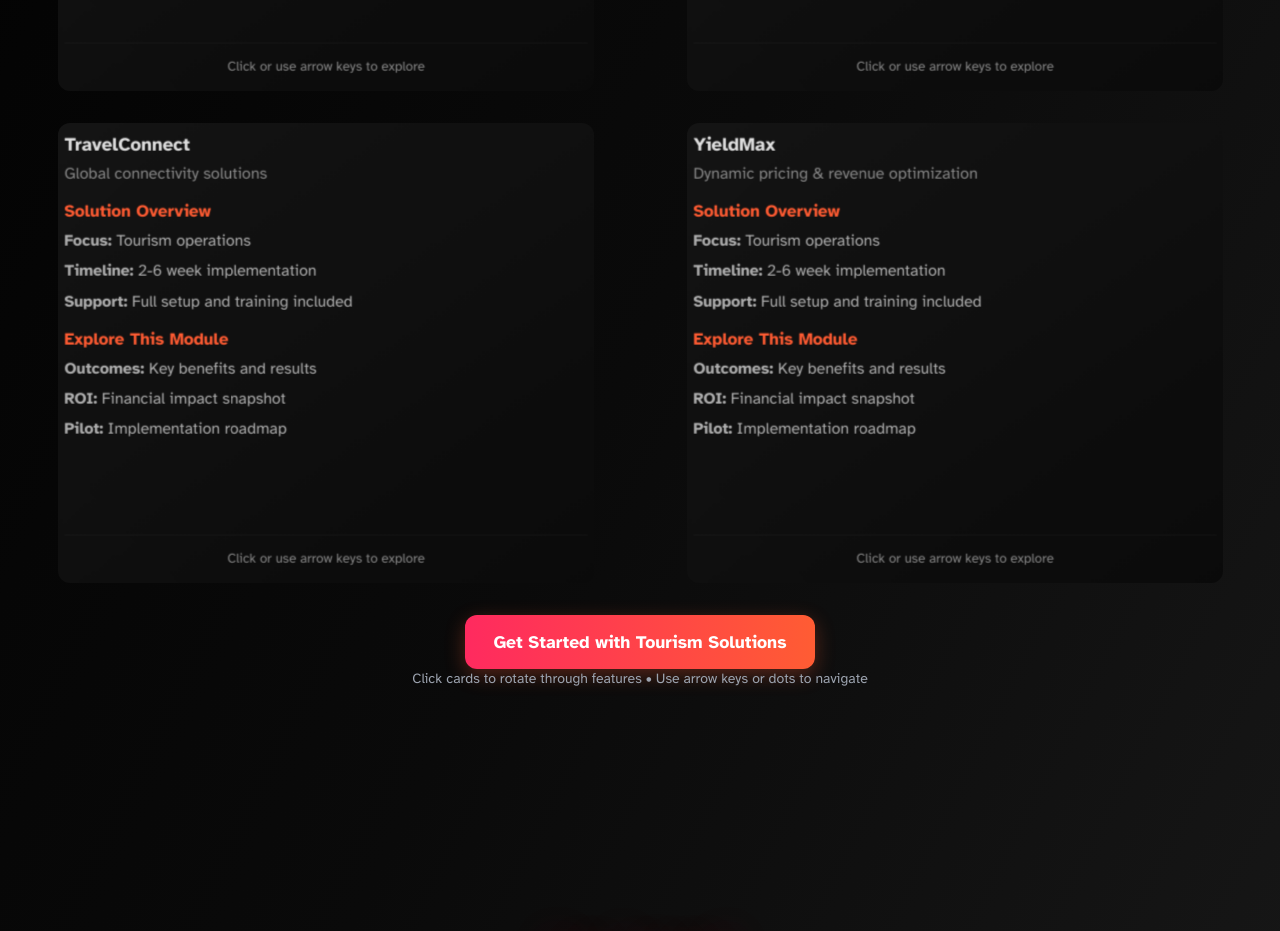
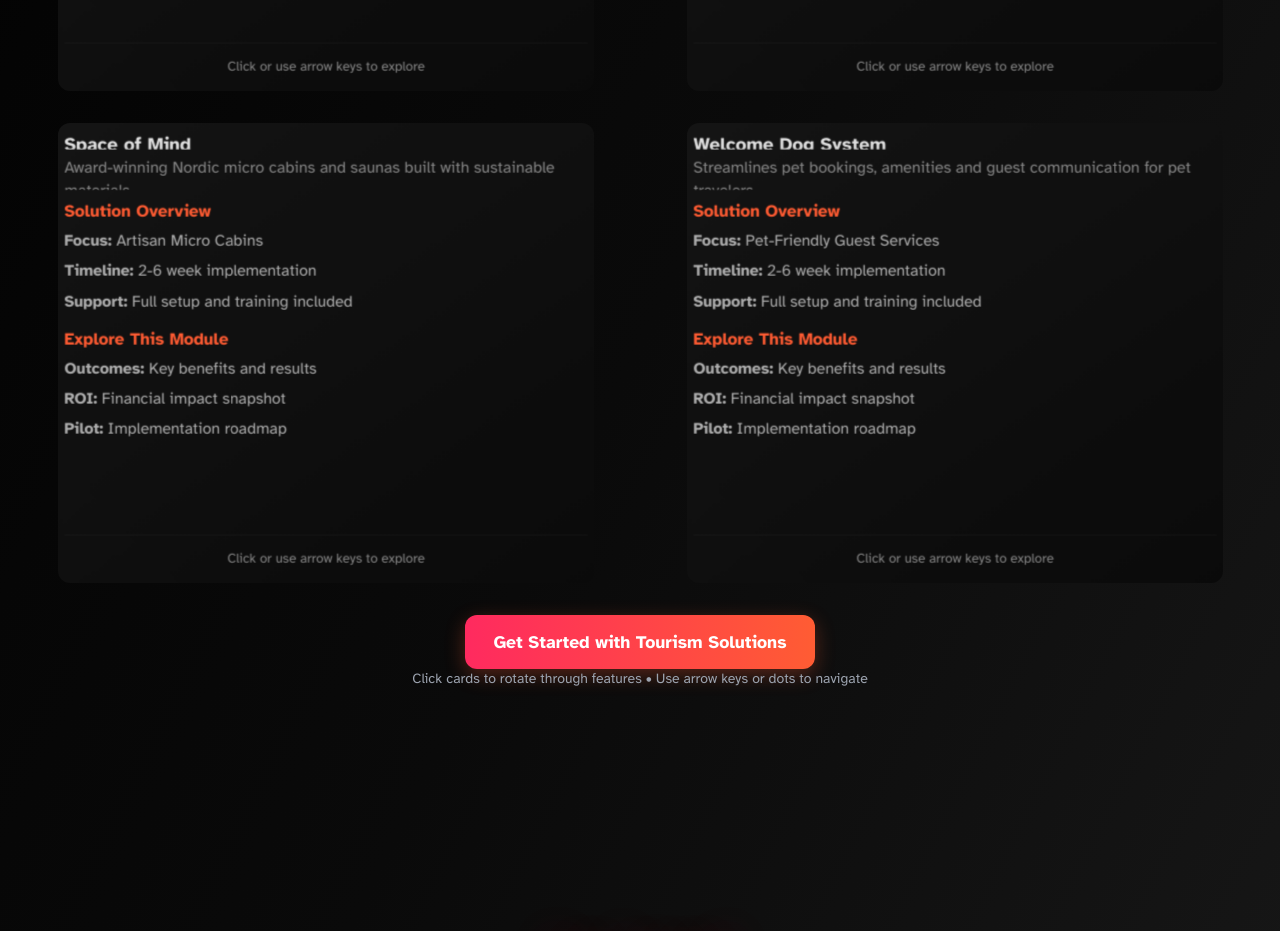
Before and after one commit to K-Hegli/Omni-Tourism-Solutions, a React (Vite) app: page /tourism-solutions in a window 1280 px wide. Shown: the part 940-1871 px from the top of the page. Built offline with nearby package versions, Linux system fonts and the light colour scheme.

Commit message:
asdasdadasd

```diff
--- a/src/pages/tourism-solutions.jsx
+++ b/src/pages/tourism-solutions.jsx
@@ -69,61 +69,63 @@ const tourismModules = [
     }
   },
   {
-    id: 'guest-connectivity',
-    title: 'TravelConnect',
-    slug: 'guest-connectivity',
-    oneLiner: 'Global connectivity solutions',
+    id: 'space-of-mind',
+    title: 'Space of Mind',
+    slug: 'space-of-mind',
+    oneLiner: 'Award-winning Nordic micro cabins and saunas built with sustainable materials.',
+    category: 'Artisan Micro Cabins',
     bullets: [
-      'Coverage — Seamless connectivity in 180+ countries worldwide',
-      'Cost Reduction — Eliminate international roaming charges for guests',
-      'Guest Satisfaction — 24/7 support in multiple languages'
+      'Authentic Nordic design — Handcrafted with attention to detail and cultural heritage',
+      'Eco-friendly materials — Sustainable sourcing for minimal environmental impact',
+      'Fast global shipping — Efficient delivery and installation worldwide'
     ],
-    impactMetric: '98% guest satisfaction',
+    impactMetric: 'Long-term asset value for hospitality properties',
     roiSnapshot: {
-      assumptions: '50 guests/month; €25 avg connectivity cost; 100% cost elimination',
+      assumptions: 'Premium cabin installation; €200/night rate; 60% occupancy',
       timeSaved: 'N/A',
-      monthlyValue: '€1,250',
-      monthlyCost: '€300',
-      netSaving: '€950',
-      payback: '~317% first-month ROI'
+      monthlyValue: '€3,600',
+      monthlyCost: '€800',
+      netSaving: '€2,800',
+      payback: 'Asset appreciation + revenue generation'
     },
-    details: '1-week pilot provides connectivity packages for test group with full analytics dashboard.',
-    ctaText: 'Test Connectivity Solutions',
-    integrationsLine: 'Integrates with PMS systems; guest management platforms',
+    details: '6–10 week delivery and installation with design consultation and production support throughout the process.',
+    ctaText: 'Book Design Meeting',
+    integrationsLine: 'Full portfolio and specifications available upon request',
     microCopy: {
-      cardTitle: 'TravelConnect',
-      cardSubtitle: 'Global connectivity',
-      miniCTA: 'Pilot — 1 week',
-      trustLine: 'Instant activation; global coverage guaranteed'
+      cardTitle: 'Space of Mind',
+      cardSubtitle: 'Artisan Micro Cabins',
+      miniCTA: 'Request Brochure',
+      trustLine: 'Book a design meeting and explore sustainable hospitality solutions'
     }
   },
   {
-    id: 'revenue-management',
-    title: 'YieldMax',
-    slug: 'revenue-management',
-    oneLiner: 'Dynamic pricing & revenue optimization',
+    id: 'welcome-dog-system',
+    title: 'Welcome Dog System',
+    slug: 'welcome-dog-system',
+    oneLiner: 'Streamlines pet bookings, amenities and guest communication for pet travelers.',
+    category: 'Pet-Friendly Guest Services',
     bullets: [
-      'Revenue Growth — Increase revenue per available room by 18%',
-      'Automation — Real-time pricing adjustments based on demand',
-      'Market Intelligence — Competitive analysis and positioning'
+      'Simplified pet bookings — Seamless reservation flow for guests traveling with pets',
+      'Automated pet profiles — Track preferences, dietary needs, and special requirements',
+      'Enhanced guest satisfaction — Personalized pet amenities increase loyalty and reviews'
     ],
-    impactMetric: '+18% revenue increase',
+    impactMetric: 'Increased ancillary revenue from pet services and higher repeat stays',
     roiSnapshot: {
-      assumptions: '100 rooms; €100 avg nightly rate; 18% revenue increase',
+      assumptions: '30 pet bookings/month; €25 avg pet fee; 40% ancillary upsells',
       timeSaved: 'N/A',
-      monthlyValue: '€5,400',
-      monthlyCost: '€800',
-      netSaving: '€4,600',
-      payback: '~575% first-month ROI'
+      monthlyValue: '€1,050',
+      monthlyCost: '€200',
+      netSaving: '€850',
+      payback: '~425% first-month ROI'
     },
-    details: '3-week pilot includes pricing strategy setup, competitor analysis, and performance tracking.',
-    ctaText: 'Optimize Revenue',
-    integrationsLine: 'Integrates with PMS systems; booking engines; market data feeds',
+    details: '1–3 week integration with full onboarding and pet-service templates to get started quickly.',
+    ctaText: 'Start Pet Services',
+    integrationsLine: 'Integrates with PMS systems, booking engines, and guest communication platforms',
     microCopy: {
-      cardTitle: 'YieldMax',
-      cardSubtitle: 'Revenue optimization',
-      miniCTA: 'Pilot — 3 weeks',
-      trustLine: 'Data-driven pricing; proven revenue increases'
+      cardTitle: 'Welcome Dog System',
+      cardSubtitle: 'Pet-Friendly Guest Services',
+      miniCTA: 'Quick Pilot Available',
+      trustLine: 'Fast pilot for select properties to demonstrate pet-friendly ROI'
     }
   }
 ];
```
